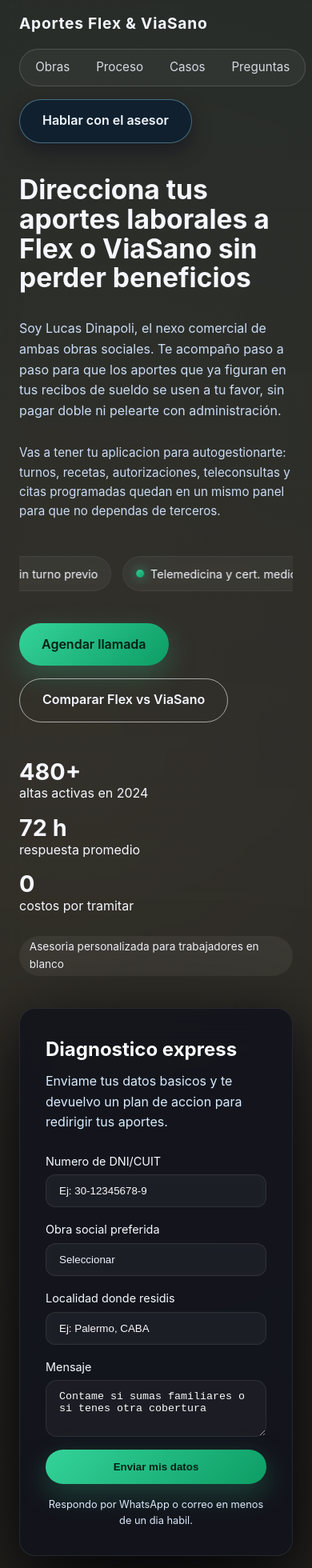
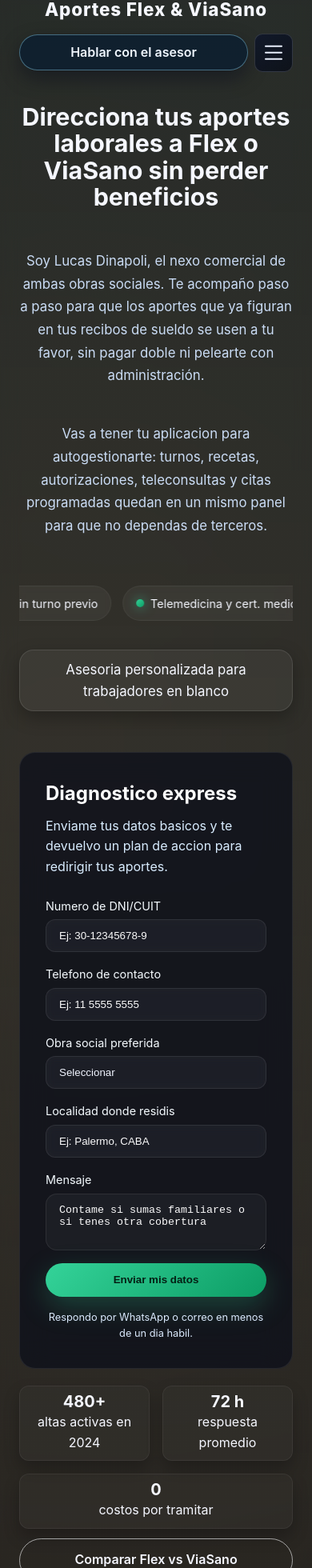
Before and after one commit to Federico-Salom/VentaObrasSociales, a React (Vite) app: page / in a window 390 px wide. Shown: the part 26-1986 px from the top of the page at 80% size. Built offline with nearby package versions, Linux system fonts and the light colour scheme.

Commit message:
Añade campo de teléfono al formulario y mejora la navegación móvil

```diff
--- a/src/App.tsx
+++ b/src/App.tsx
@@ -145,8 +145,9 @@
 const ASESOR_NOMBRE = "Lucas Dinapoli"
 
 export default function App() {
-  const [formData, setFormData] = useState({ dni: "", preferencia: "", localidad: "", mensaje: "" })
+  const [formData, setFormData] = useState({ dni: "", telefono: "", preferencia: "", localidad: "", mensaje: "" })
   const [formEstado, setFormEstado] = useState<"idle" | "sent" | "error">("idle")
+  const [isNavOpen, setIsNavOpen] = useState(false)
   const tickerRef = useRef<HTMLUListElement | null>(null)
   const tickerSpeedRef = useRef(TICKER_BASE_SPEED)
   const tickerTargetSpeedRef = useRef(TICKER_BASE_SPEED)
@@ -221,15 +222,25 @@
 
   const handleDiagnostico = (event: FormEvent<HTMLFormElement>) => {
     event.preventDefault()
-    if (!formData.dni || !formData.preferencia || !formData.localidad) {
+    if (!formData.dni || !formData.telefono || !formData.preferencia || !formData.localidad) {
       setFormEstado("error")
       return
     }
 
     const subject = encodeURIComponent("Nueva solicitud de diagnostico express")
-    const cuerpo = `DNI/CUIT: ${formData.dni}\nPreferencia de obra social: ${formData.preferencia}\nLocalidad: ${formData.localidad}\nMensaje adicional: ${formData.mensaje || "Sin comentarios"}`
+    const cuerpo = `DNI/CUIT: ${formData.dni}\nTelefono: ${formData.telefono}\nPreferencia de obra social: ${formData.preferencia}\nLocalidad: ${formData.localidad}\nMensaje adicional: ${formData.mensaje || "Sin comentarios"}`
     window.location.href = `mailto:${CONTACT_EMAIL}?subject=${subject}&body=${encodeURIComponent(cuerpo)}`
     setFormEstado("sent")
+  }
+
+  const handleNavNavigate = (value: string) => {
+    if (!value) return
+    setIsNavOpen(false)
+    if (value.startsWith("#")) {
+      window.location.hash = value
+    } else {
+      window.location.href = value
+    }
   }
 
   return (
@@ -247,6 +258,33 @@
             <a className="btn btn--ghost" href="#contacto">
               Hablar con el asesor
             </a>
+            <button
+              type="button"
+              className={`nav__burger ${isNavOpen ? "is-open" : ""}`}
+              aria-label="Abrir menú de navegación"
+              onClick={() => setIsNavOpen((prev) => !prev)}
+            >
+              <span />
+              <span />
+              <span />
+            </button>
+            <div className={`nav__mobile ${isNavOpen ? "is-open" : ""}`} role="menu">
+              <button type="button" className="nav__mobile-link" onClick={() => handleNavNavigate("#obras")}>
+                Obras
+              </button>
+              <button type="button" className="nav__mobile-link" onClick={() => handleNavNavigate("#proceso")}>
+                Proceso
+              </button>
+              <button type="button" className="nav__mobile-link" onClick={() => handleNavNavigate("#casos")}>
+                Casos
+              </button>
+              <button type="button" className="nav__mobile-link" onClick={() => handleNavNavigate("#faq")}>
+                Preguntas
+              </button>
+              <button type="button" className="nav__mobile-link" onClick={() => handleNavNavigate("#contacto")}>
+                Contacto
+              </button>
+            </div>
           </div>
         </nav>
 
@@ -295,25 +333,7 @@
                 ))}
               </ul>
             </div>
-            <div className="hero__actions">
-              <a className="btn btn--primary" href="#contacto">
-                Agendar llamada
-              </a>
-              <a className="btn btn--secondary" href="#obras">
-                Comparar Flex vs ViaSano
-              </a>
-            </div>
-            <div className="hero__stats-row">
-              <ul className="hero__stats">
-                {heroStats.map((stat) => (
-                  <li key={stat.etiqueta}>
-                    <strong>{stat.valor}</strong>
-                    <span>{stat.etiqueta}</span>
-                  </li>
-                ))}
-              </ul>
             <span className="badge badge--floating">Asesoria personalizada para trabajadores en blanco</span>
-            </div>
         </div>
 
         <div className="hero__card">
@@ -329,6 +349,16 @@
                   placeholder="Ej: 30-12345678-9"
                   value={formData.dni}
                   onChange={handleChange("dni")}
+                  required
+                />
+              </label>
+              <label>
+                Telefono de contacto
+                <input
+                  type="tel"
+                  placeholder="Ej: 11 5555 5555"
+                  value={formData.telefono}
+                  onChange={handleChange("telefono")}
                   required
                 />
               </label>
@@ -377,6 +407,25 @@
               </span>
             )}
           </form>
+        </div>
+      </div>
+
+      <div className="hero__cta-row">
+        <ul className="hero__stats">
+          {heroStats.map((stat) => (
+            <li key={stat.etiqueta}>
+              <strong>{stat.valor}</strong>
+              <span>{stat.etiqueta}</span>
+            </li>
+          ))}
+        </ul>
+        <div className="hero__actions hero__actions--right">
+          <a className="btn btn--secondary" href="#obras">
+            Comparar Flex vs ViaSano
+          </a>
+          <a className="btn btn--primary" href="#contacto">
+            Agendar llamada
+          </a>
         </div>
       </div>
     </header>
--- a/src/index.css
+++ b/src/index.css
@@ -134,26 +134,45 @@
 .hero__nav {
   display: flex;
   align-items: center;
-  justify-content: space-between;
-  gap: 1rem;
-  margin-top: 1.25rem;
+  justify-content: center;
+  flex-direction: column;
+  gap: 0.85rem;
+  margin-top: 0;
   margin-bottom: 0.5rem;
   flex-wrap: wrap;
+  text-align: center;
 }
 .logo {
-  font-weight: 700;
-  font-size: 1.2rem;
+  font-weight: 800;
+  font-size: clamp(1.4rem, 2.8vw, 1.7rem);
   letter-spacing: 0.04em;
+  text-align: center;
+  width: 100%;
 }
 .nav__cta {
   display: flex;
   align-items: center;
   gap: 1rem;
   flex-wrap: wrap;
+  justify-content: center;
+  width: 100%;
+}
+.nav__cta .btn--ghost {
+  padding: 0.65rem 1.35rem;
+  font-size: 1.05rem;
+}
+.nav__cta .btn--ghost:hover {
+  transform: none;
+  background: rgba(12, 43, 74, 0.9);
+  border-color: rgba(148, 224, 255, 0.7);
+  box-shadow:
+    0 0 18px rgba(148, 224, 255, 0.28),
+    0 10px 25px #02061766;
 }
 .nav__links {
   display: flex;
   gap: 1.25rem;
+  justify-content: center;
   font-size: 0.95rem;
   padding: 0.4rem 0.8rem;
   border-radius: 999px;
@@ -170,23 +189,106 @@
 .nav__links a:hover {
   color: #7dd3fc;
 }
+.nav__burger {
+  display: none;
+  width: 48px;
+  height: 48px;
+  border-radius: 10px;
+  border: 1px solid rgba(255, 255, 255, 0.14);
+  background: linear-gradient(145deg, rgba(15, 23, 42, 0.9), rgba(10, 14, 24, 0.85));
+  color: #e8eefc;
+  align-items: center;
+  justify-content: center;
+  cursor: pointer;
+  padding: 11px;
+  position: relative;
+}
+.nav__burger span {
+  position: absolute;
+  left: 50%;
+  top: 50%;
+  width: 22px;
+  height: 2.5px;
+  background: #e8eefc;
+  border-radius: 2px;
+  transition: transform 0.25s ease, opacity 0.2s ease;
+}
+.nav__burger span:nth-child(1) {
+  transform: translate(-50%, -50%) translateY(-8px);
+}
+.nav__burger span:nth-child(2) {
+  transform: translate(-50%, -50%);
+}
+.nav__burger span:nth-child(3) {
+  transform: translate(-50%, -50%) translateY(8px);
+}
+.nav__burger.is-open span:nth-child(1) {
+  transform: translate(-50%, -50%) rotate(45deg);
+}
+.nav__burger.is-open span:nth-child(2) {
+  opacity: 0;
+}
+.nav__burger.is-open span:nth-child(3) {
+  transform: translate(-50%, -50%) rotate(-45deg);
+}
+.nav__mobile {
+  display: none;
+}
+.nav__mobile.is-open {
+  display: flex;
+  flex-direction: column;
+  gap: 0.4rem;
+  position: absolute;
+  top: 100%;
+  right: 0;
+  padding: 0.35rem;
+  min-width: 240px;
+  background: #0b0f1a;
+  border: 1px solid rgba(255, 255, 255, 0.08);
+  border-radius: 12px;
+  box-shadow:
+    0 20px 50px rgba(0, 0, 0, 0.65),
+    0 0 0 1px rgba(255, 255, 255, 0.04);
+  z-index: 20;
+}
+.nav__mobile-link {
+  width: 100%;
+  background: rgba(255, 255, 255, 0.04);
+  color: #f1f5ff;
+  border: 1px solid rgba(255, 255, 255, 0.08);
+  border-radius: 10px;
+  padding: 0.85rem 1.1rem;
+  text-align: center;
+  font-size: 1rem;
+  font-weight: 600;
+  cursor: pointer;
+}
+.nav__mobile-link:hover {
+  border-color: rgba(52, 211, 153, 0.35);
+  background: rgba(52, 211, 153, 0.07);
+}
 .hero__grid {
   display: grid;
-  grid-template-columns: repeat(auto-fit, minmax(280px, 1fr));
+  grid-template-columns: repeat(auto-fit, minmax(320px, 1fr));
   gap: 2.5rem;
   align-items: stretch;
+  grid-auto-rows: 1fr;
   position: relative;
   z-index: 2;
   margin-top: 2.5rem;
+}
+.hero__grid > * {
+  min-width: 0;
 }
 .hero__copy {
   display: flex;
   flex-direction: column;
   justify-content: flex-start;
+  gap: 1rem;
   height: 100%;
 }
 .hero__copy h1 {
-  font-size: clamp(2.1rem, 4vw, 3.4rem);
+  font-size: clamp(1.9rem, 3.6vw, 3rem);
   line-height: 1.1;
   margin-bottom: 1rem;
   margin-top: 0;
@@ -194,11 +296,14 @@
 .hero__copy p {
   max-width: 540px;
   color: #cadcf5;
+  font-size: clamp(1.05rem, 2.1vw, 1.2rem);
+  line-height: 1.7;
 }
 .hero__subcopy {
   margin-top: 0.75rem;
   color: #a7c7e9;
-  font-size: 0.95rem;
+  font-size: clamp(1.05rem, 2vw, 1.2rem);
+  line-height: 1.7;
 }
 .hero__highlights-wrap {
   width: 100%;
@@ -252,28 +357,85 @@
 .hero__actions {
   display: flex;
   flex-wrap: wrap;
-  gap: 1rem;
-  margin: 2.25rem 0 1.5rem;
+  gap: 0.85rem;
+  justify-content: flex-start;
+  width: 100%;
+  margin: 0;
 }
-.hero__stats-row {
+.hero__actions .btn:hover {
+  transform: none;
+}
+.hero__actions .btn--primary:hover {
+  background: linear-gradient(135deg, #44e2a8, #12b075);
+  box-shadow:
+    0 0 18px var(--accent-glow),
+    0 14px 38px var(--accent-glow-soft);
+}
+.btn--primary:hover {
+  background: linear-gradient(135deg, #44e2a8, #12b075);
+  box-shadow:
+    0 0 18px var(--accent-glow),
+    0 14px 38px var(--accent-glow-soft);
+}
+.hero__actions .btn--secondary:hover {
+  background: rgba(255, 255, 255, 0.08);
+  border-color: rgba(255, 255, 255, 0.65);
+  box-shadow:
+    0 0 16px rgba(255, 255, 255, 0.25),
+    0 12px 30px rgba(0, 0, 0, 0.45);
+}
+.hero__cta-row {
   display: flex;
-  align-items: flex-start;
+  align-items: center;
+  gap: 1.25rem;
   justify-content: space-between;
-  gap: 1.5rem;
-  flex-wrap: wrap;
-  margin-top: 1.5rem;
+  flex-wrap: nowrap;
+  margin-top: 1.35rem;
+  width: 100%;
 }
 .hero__stats {
   display: flex;
-  gap: 2rem;
+  gap: 1rem;
+  flex-wrap: nowrap;
+  justify-content: flex-start;
+  flex: 2 1 0;
+  width: 100%;
   padding: 0;
   margin: 0;
   list-style: none;
 }
+.hero__stats li {
+  padding: 0.55rem 0.7rem;
+  border: 1px solid rgba(255, 255, 255, 0.06);
+  border-radius: 12px;
+  background: rgba(255, 255, 255, 0.025);
+  text-align: center;
+  min-width: 120px;
+  box-shadow: 0 10px 20px rgba(0, 0, 0, 0.24);
+  flex: 1 1 0;
+}
 .hero__stats li strong {
   display: block;
-  font-size: 1.8rem;
+  font-size: 1.25rem;
   line-height: 1;
+  margin-bottom: 0.2rem;
+}
+.hero__actions--right {
+  justify-content: flex-end;
+  align-items: center;
+  flex-wrap: nowrap;
+  gap: 1rem;
+  flex: 1.2 1 0;
+  min-width: 320px;
+  width: auto;
+}
+.hero__actions--right .btn {
+  min-width: 135px;
+  flex: 0 0 auto;
+}
+.hero__actions--right .btn--secondary {
+  border-width: 1px;
+  padding-inline: 1.35rem;
 }
 .hero__card {
   background: var(--bg-panel-bold);
@@ -284,11 +446,15 @@
   border: 1px solid var(--border-soft);
   position: relative;
   overflow: hidden;
-  box-shadow:
-    0 55px 160px rgba(0, 0, 0, 0.8),
-    0 20px 60px rgba(4, 7, 18, 0.6);
+  box-shadow: none;
   color: #f5fbff;
   z-index: 1;
+  display: flex;
+  flex-direction: column;
+  height: 100%;
+  align-self: stretch;
+  width: 100%;
+  max-width: 100%;
 }
 .hero__card:after {
   content: "";
@@ -311,6 +477,9 @@
   display: flex;
   flex-direction: column;
   gap: 1rem;
+}
+.simulador .btn:hover {
+  transform: none;
 }
 .simulador label {
   font-size: 0.9rem;
@@ -447,11 +616,13 @@
   padding: clamp(0.8rem, 2vw, 1.5rem) clamp(1.5rem, 5vw, 4.5rem);
 }
 .cta__panel {
+  width: 100%;
+  max-width: 100%;
   background: var(--bg-panel);
   border-radius: 22px;
   border: 1px solid var(--border-soft);
   box-shadow: 0 30px 90px rgba(0, 0, 0, 0.6);
-  padding: clamp(2.5rem, 6vw, 4rem);
+  padding: clamp(1.75rem, 5vw, 3rem);
   display: grid;
   grid-template-columns: repeat(auto-fit, minmax(240px, 1fr));
   gap: 2rem;
@@ -459,6 +630,22 @@
 }
 .section--cta p {
   color: var(--text-soft);
+}
+@media (max-width: 640px) {
+  .section--cta {
+    padding: 0.9rem 1.1rem;
+  }
+  .cta__panel {
+    grid-template-columns: 1fr;
+    padding: 1.35rem 1.1rem;
+    border-radius: 18px;
+    overflow: hidden;
+  }
+  .section--cta h2 {
+    font-size: 1.65rem;
+    line-height: 1.15;
+    word-break: break-word;
+  }
 }
 .section__header {
   max-width: 760px;
@@ -561,9 +748,18 @@
   background: #ffffff0f;
 }
 .badge--floating {
-  margin-top: 0;
-  align-self: center;
-  margin-left: auto;
+  margin-top: 1rem;
+  display: flex;
+  width: 100%;
+  justify-content: center;
+  text-align: center;
+  font-size: clamp(1.05rem, 2.3vw, 1.2rem);
+  padding: 0.65rem 1.25rem;
+  border-radius: 18px;
+  border: 1px solid rgba(255, 255, 255, 0.1);
+  background: rgba(255, 255, 255, 0.05);
+  box-shadow: 0 8px 22px rgba(0, 0, 0, 0.28);
+  margin-bottom: 0;
 }
 .badge--soft {
   background: rgba(52, 211, 153, 0.15);
@@ -741,6 +937,22 @@
   align-self: center;
   justify-content: center;
 }
+.contacto__actions .btn--ghost {
+  background: transparent;
+  border: 1px solid rgba(248, 250, 252, 0.6);
+  color: #f5fbff;
+}
+.contacto__actions .btn:hover {
+  transform: none;
+}
+.contacto__actions .btn--ghost:hover {
+  background: rgba(255, 255, 255, 0.12);
+  border-color: rgba(255, 255, 255, 0.9);
+  box-shadow:
+    0 0 16px rgba(255, 255, 255, 0.45),
+    0 12px 30px rgba(0, 0, 0, 0.45);
+  color: #fdfdfd;
+}
 .contacto__notes {
   list-style: none;
   padding: 0;
@@ -802,6 +1014,73 @@
   text-align: center;
   flex-wrap: wrap;
 }
+@media (max-width: 900px) {
+  .hero__grid {
+    grid-template-columns: 1fr;
+  }
+  .hero__cta-row {
+    flex-wrap: wrap;
+    justify-content: center;
+    gap: 0.75rem;
+    text-align: center;
+  }
+  .hero__actions--right {
+    justify-content: center;
+    align-items: center;
+    width: 100%;
+    flex-wrap: wrap;
+    min-width: 0;
+  }
+  .hero__actions--right .btn {
+    width: min(320px, 100%);
+    justify-content: center;
+    flex: 1 1 200px;
+  }
+  .hero__stats {
+    flex-wrap: wrap;
+    justify-content: center;
+  }
+  .hero__stats li {
+    flex: 1 1 160px;
+  }
+  .hero__copy {
+    order: 1;
+    text-align: center;
+    align-items: center;
+  }
+  .hero__card {
+    order: 2;
+  }
+  .hero__copy h1,
+  .hero__copy p,
+  .hero__subcopy {
+    text-align: center;
+  }
+  .hero__copy p,
+  .hero__subcopy {
+    max-width: 720px;
+  }
+}
+
+@media (max-width: 1120px) {
+  .hero__cta-row {
+    flex-wrap: wrap;
+    justify-content: center;
+  }
+  .hero__stats {
+    flex: 1 1 100%;
+    justify-content: center;
+  }
+  .hero__actions--right {
+    flex: 1 1 100%;
+    min-width: 0;
+    justify-content: center;
+    flex-wrap: wrap;
+  }
+  .hero__actions--right .btn {
+    flex: 1 1 220px;
+  }
+}
 @media (max-width: 768px) {
   .page::before {
     inset: 0;
@@ -812,8 +1091,44 @@
     align-items: flex-start;
   }
   .hero__stats {
-    flex-direction: column;
+    flex-direction: row;
+    flex-wrap: wrap;
     gap: 1rem;
+    justify-content: center;
+    padding: 0;
+  }
+}
+@media (max-width: 480px) {
+  .hero__nav {
+    gap: 0.75rem;
+    width: 100%;
+    position: relative;
+  }
+  .nav__cta {
+    flex-direction: row;
+    align-items: center;
+    justify-content: space-between;
+    gap: 0.5rem;
+    width: 100%;
+  }
+  .nav__links {
+    display: none;
+  }
+  .nav__burger {
+    display: inline-flex;
+    margin-left: auto;
+  }
+  .nav__cta .btn {
+    flex: 1 1 auto;
+    width: auto;
+    justify-content: center;
+  }
+  .nav__cta .btn--ghost {
+    padding: 0.55rem 1.05rem;
+    font-size: 1rem;
+  }
+  .hero__actions {
+    gap: 0.75rem;
   }
 }
 @media (prefers-reduced-motion: reduce) {
```
Lines whose indentation alone changed are shown as unchanged.
